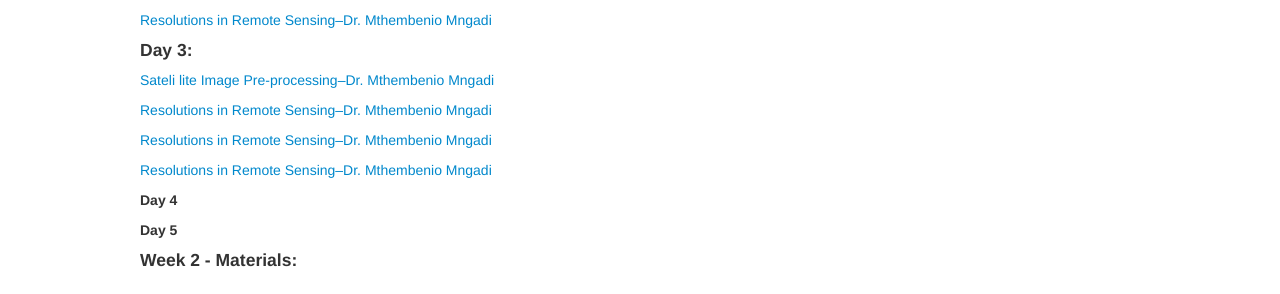
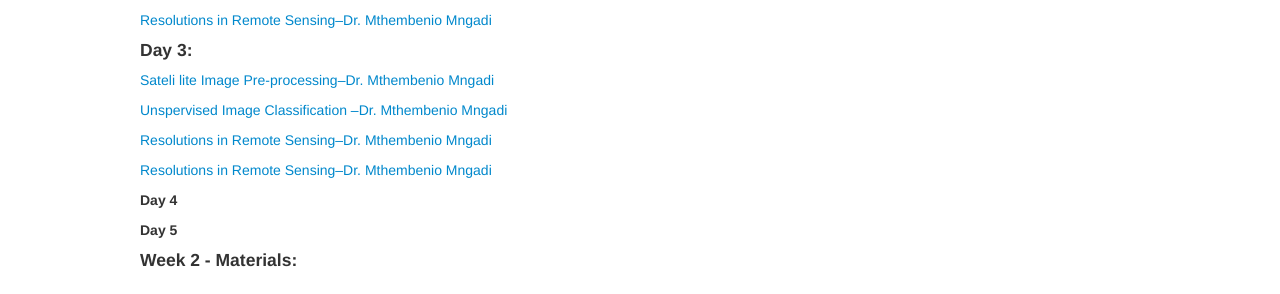
Before and after one commit to ccfscourseukzn/ccfscourseukzn.github.io, a Jekyll site: the page built from pages/lectures.md, in a window 1280 px wide. Shown: the part 712-1006 px from the top of the page. Built offline with Jekyll 4.4.1, drawn with Linux system fonts in a browser that asks for light colours.

Commit message:
Update lectures.md

```diff
--- a/pages/lectures.md
+++ b/pages/lectures.md
@@ -37,7 +37,7 @@ Below you'll find a list of links to lecture notes and code as well as links to
 <a href="https://ccfscourseukzn.github.io/PDFLectures/Image pre-processing.ppt" download> Sateli
   lite Image Pre-processing--Dr. Mthembenio Mngadi</a> <br>
 
-<a href="https://ccfscourseukzn.github.io/PDFLectures/Resolutions in remote sensing.ppt" download> Resolutions in Remote Sensing--Dr. Mthembenio Mngadi</a> <br>
+<a href="https://ccfscourseukzn.github.io/PDFLectures/Unsupervised Image Classification.pptx" download> Unspervised Image Classification --Dr. Mthembenio Mngadi</a> <br>
 
 <a href="https://ccfscourseukzn.github.io/PDFLectures/Resolutions in remote sensing.ppt" download> Resolutions in Remote Sensing--Dr. Mthembenio Mngadi</a> <br>
 
```
